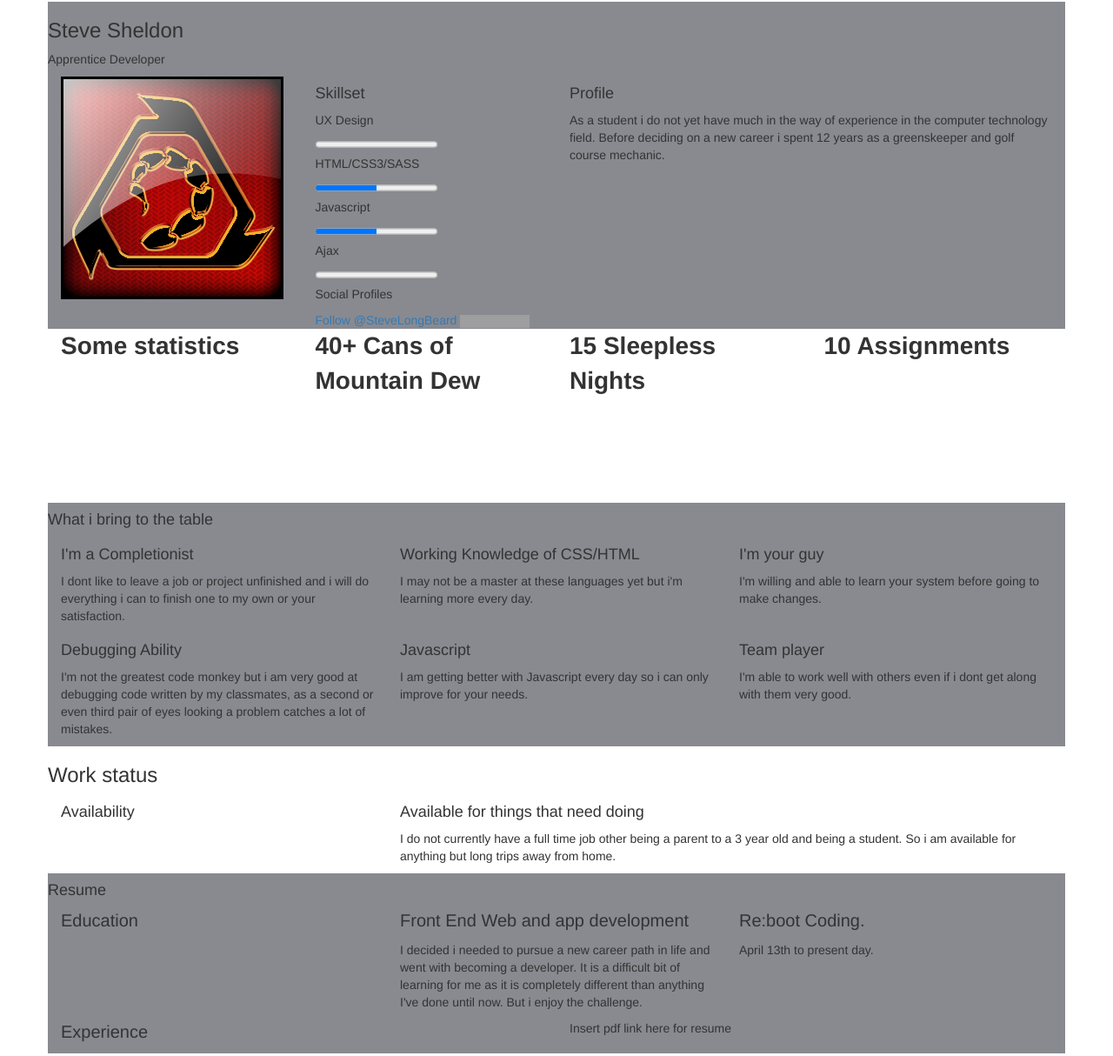
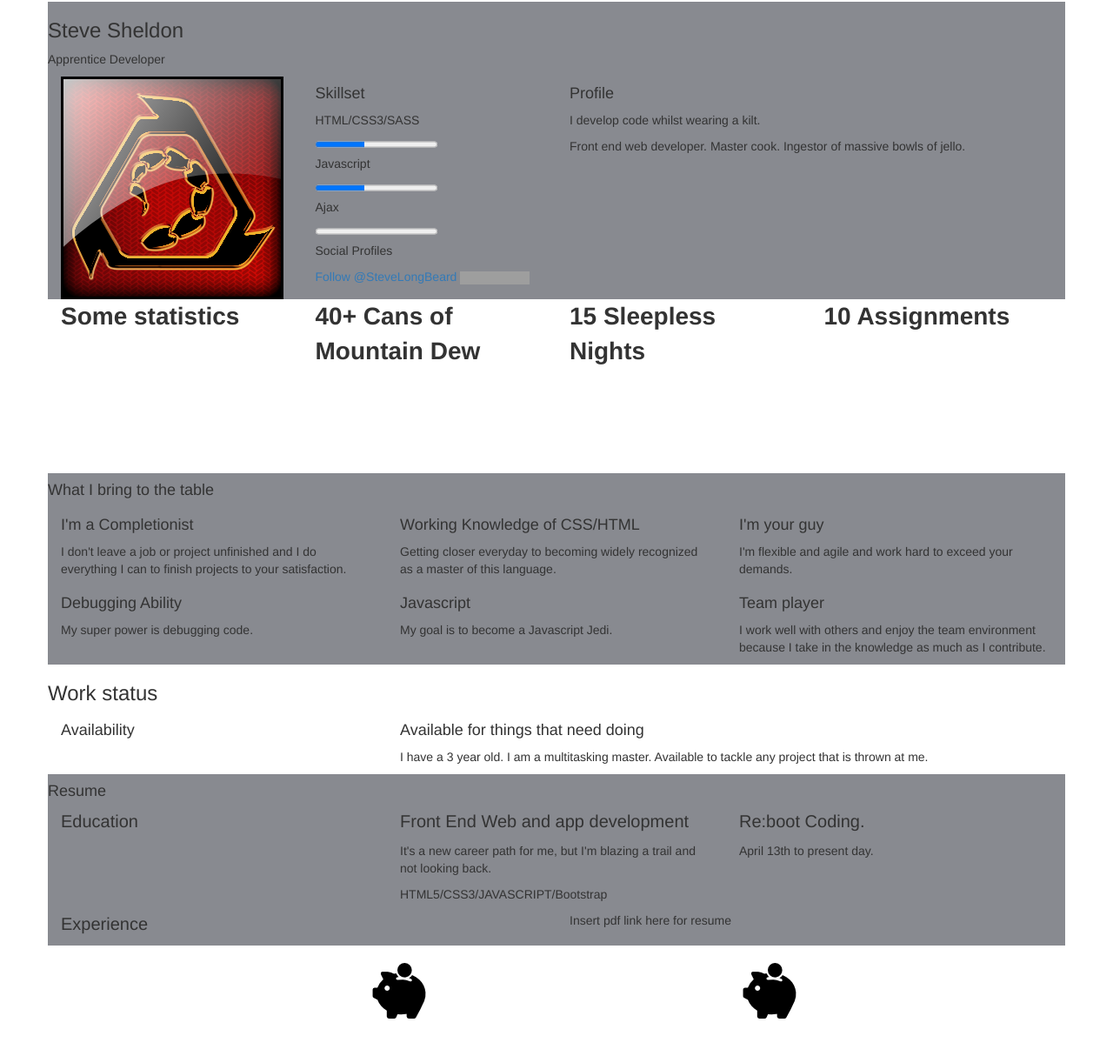
Before and after one commit to SJSheldon/Resume, a plain HTML site: page index.html in a window 1280 px wide. Shown: the part 478-1692 px from the top of the page at 87% size. Drawn offline with nearby package versions, Linux system fonts and the light colour scheme; grey boxes are pictures that could not be loaded.

Commit message:
Next revision

```diff
--- a/index.html
+++ b/index.html
@@ -14,9 +14,7 @@
         <p><span class="rotate">Apprentice Frontend Web Developer, Stroke candidate, Ingester of Ibuprofen</span></p>
         <section class="navbar transparent navbar-fixed-top">
             <nav>
-
                 <div class="navbar-header">
-
                     <button type="button" class="navbar-toggle collapsed" data-toggle="collapse" data-target="#bs-example-navbar-collapse-1">
                         <span class="sr-only">Toggle navigation</span>
                         <span class="icon-bar"></span>
@@ -68,13 +66,13 @@
                 </div>
                 <div class="col-md-3">
                     <h4>Skillset</h4>
-                    <p>UX Design</p>
-                    <progress max="100" value="0"></progress>
+                    <!-- <p>UX Design</p>
+                    <progress max="100" value="0"></progress> -->
                     <p>HTML/CSS3/SASS
                     </p>
-                            <progress max="100" value="50"></progress>
+                    <progress max="100" value="40"></progress>
                     <p>Javascript</p>
-                            <progress max="100" value="50"></progress>
+                    <progress max="100" value="40"></progress>
                     <p>Ajax</p>
                     <progress max="100" value="0"></progress>
                     <p>Social Profiles</p>
@@ -86,7 +84,8 @@
                 <div class="col-md-6">
                     <p>
                         <h4>Profile</h4></p>
-                    <p>As a student i do not yet have much in the way of experience in the computer technology field. Before deciding on a new career i spent 12 years as a greenskeeper and golf course mechanic.</p>
+                    <p>I develop code whilst wearing a kilt.</p><p> Front end web developer. Master cook. Ingestor of massive bowls of jello.
+                    </p>
                     <p></p>
                 </div>
             </div>
@@ -114,39 +113,39 @@
         <div class="container" id="stufficando">
             <div class="row">
                 <p>
-                    <h4>What i bring to the table</h4></p>
+                    <h4>What I bring to the table</h4></p>
                 <div class="col-md-4">
                     <p>
                         <h4>I'm a Completionist</h4></p>
-                    <p>I dont like to leave a job or project unfinished and i will do everything i can to finish one to my own or your satisfaction. </p>
+                    <p>I don't leave a job or project unfinished and I do everything I can to finish projects to your satisfaction. </p>
                 </div>
                 <div class="col-md-4">
                     <p>
                         <h4>Working Knowledge of CSS/HTML</h4></p>
-                    <p>I may not be a master at these languages yet but i'm learning more every day.</p>
+                    <p>Getting closer everyday to becoming widely recognized as a master of this language.</p>
                 </div>
                 <div class="col-md-4">
                     <p>
                         <h4>I'm your guy</h4></p>
-                    <p> I'm willing and able to learn your system before going to make changes.</p>
+                    <p> I'm flexible and agile and work hard to exceed your demands.</p>
                 </div>
             </div>
             <div class="row">
                 <div class="col-md-4">
                     <p>
                         <h4>Debugging Ability</h4></p>
-                    <p>I'm not the greatest code monkey but i am very good at debugging code written by my classmates, as a second or even third pair of eyes looking a problem catches a lot of mistakes.</p>
+                    <p>My super power is debugging code.</p>
                 </div>
                 <div class="col-md-4">
                     <p>
                         <h4>Javascript</h4></p>
-                    <p>I am getting better with Javascript every day so i can only improve for your needs.
+                    <p>My goal is to become a Javascript Jedi.
                     </p>
                 </div>
                 <div class="col-md-4">
                     <p>
                         <h4>Team player</h4></p>
-                    <p>I'm able to work well with others even if i dont get along with them very good.</p>
+                    <p>I work well with others and enjoy the team environment because I take in the knowledge as much as I contribute.</p>
                 </div>
             </div>
         </div>
@@ -163,7 +162,7 @@
                 <div class="col-md-8">
                     <p>
                         <h4>Available for things that need doing</h4></p>
-                    <p>I do not currently have a full time job other being a parent to a 3 year old and being a student. So i am available for anything but long trips away from home. </p>
+                    <p>I have a 3 year old. I am a multitasking master. Available to tackle any project that is thrown at me. </p>
                 </div>
             </div>
         </div>
@@ -173,14 +172,15 @@
             <div class="row">
                 <p>
                     <h4>Resume</h4></p>
-
                 <div class="col-md-4">
                     <p class="headingB">Education</p>
                     <!-- <p> insert downloadable resume pdf</p> -->
                 </div>
                 <div class="col-md-4">
                     <p class="headingB">Front End Web and app development</p>
-                    <p>I decided i needed to pursue a new career path in life and went with becoming a developer. It is a difficult bit of learning for me as it is completely different than anything I've done until now. But i enjoy the challenge. </p>
+                    <p>It's a new career path for me, but I'm blazing a trail and not looking back.</p>
+                    <p>HTML5/CSS3/JAVASCRIPT/Bootstrap</p>
+                    <!-- <p>JQuery/Ajax/Grunt/SASS/</p> -->
                 </div>
                 <div class="col-md-4">
                     <p class="headingA">Re:boot Coding.</p>
```
Lines whose indentation alone changed are shown as unchanged.
